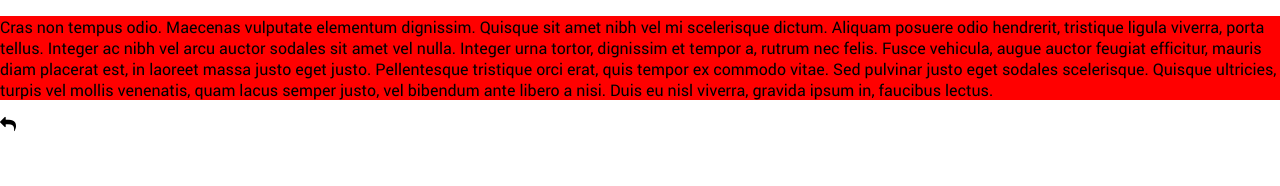
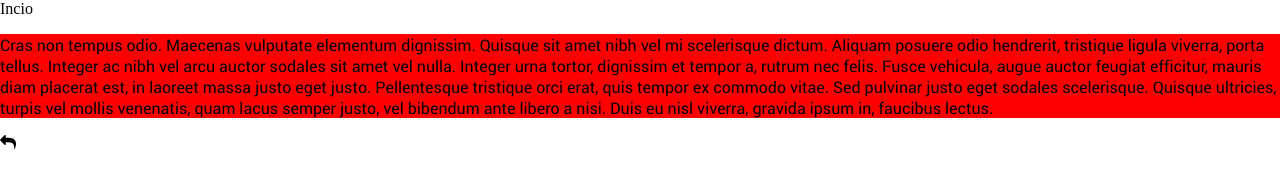
Before and after one commit to EveESCOM/pr0y3ct0, a plain HTML site: page proyectoWeb/archivos/index.html in a window 1280 px wide. Drawn offline with Linux system fonts and the light colour scheme.

Commit message:
agreado Desde MAestro

```diff
--- a/proyectoWeb/archivos/index.html
+++ b/proyectoWeb/archivos/index.html
@@ -9,6 +9,7 @@
     </head>
 
     <body>
+        <label>Incio</label>
         <p id="todo">
             Cras non tempus odio. Maecenas vulputate elementum dignissim. Quisque sit amet nibh vel
             mi scelerisque dictum. Aliquam posuere odio hendrerit, tristique ligula viverra, porta tellus.
```
